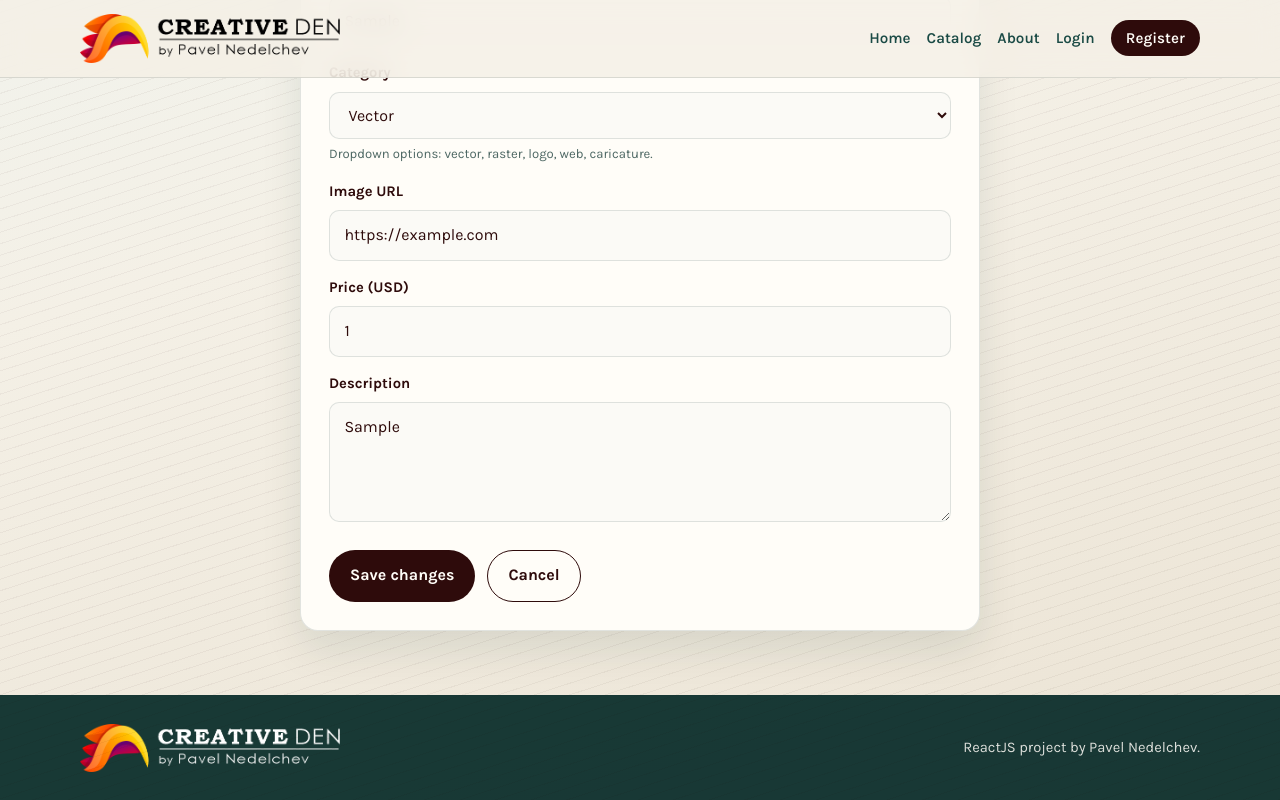
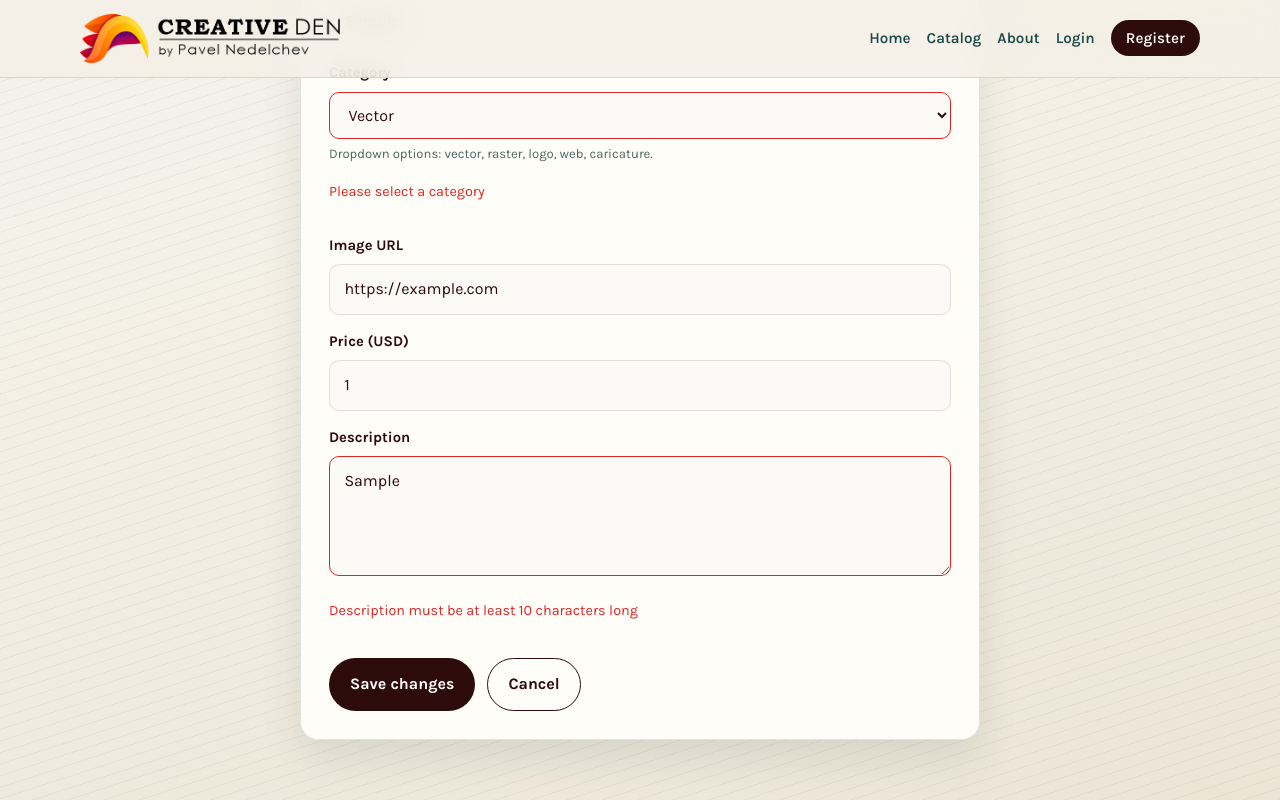
Before and after one commit to PavNedNed/ReactJS-Project---Creative-DEN, a React (Vite) app: page /graphics/1/edit in a window 1280 px wide. Both pictures are taken after typing "Sample", "https://example.com", "Sample" into the empty fields and a click on the button "Save changes". Shown: the part 428-1228 px from the top of the page. Built offline with nearby package versions, Linux system fonts and the light colour scheme; no server answers; the database is empty.

Commit message:
Add Edit form validation

```diff
--- a/src/components/create/Create.jsx
+++ b/src/components/create/Create.jsx
@@ -39,7 +39,7 @@ function Create() {
         setErrors(errors);
 
         if(Object.keys(errors).length > 0) {
-            console.log("Validation Errors", errors);
+            // console.log("Validation Errors", errors);
             return;
         }
 
--- a/src/components/edit/Edit.jsx
+++ b/src/components/edit/Edit.jsx
@@ -1,5 +1,8 @@
 import { Link, useParams, useNavigate } from "react-router";
 import { useState, useEffect } from "react";
+
+import graphicValidation from "../../utils/graphicValidation";
+import styles from "../../utils/error-field.module.css";
 
 import useFetch from "../../hooks/useFetch";
 
@@ -14,6 +17,10 @@ const initialValues = {
 };
 
 function Edit() {
+    const [values, setValues] = useState(initialValues);
+    const [errors, setErrors] = useState({});
+    // console.log(values);
+
     const { graphicId } = useParams();
     const navigate = useNavigate();
 
@@ -22,8 +29,7 @@ function Edit() {
         `select=*&id=eq.${graphicId}`
     );
 
-    const [values, setValues] = useState(initialValues);
-    // console.log(values);
+
 
     // Populate the controlled form after fetching
     useEffect(() => {
@@ -51,6 +57,15 @@ function Edit() {
 
         event.preventDefault();
 
+        // validate the form values
+        const errors = graphicValidation(values);
+        setErrors(errors);
+
+        if (Object.keys(errors).length > 0) {
+            // console.log("Validation Errors", errors);
+            return;
+        }
+
         const result = await request(
             "PATCH",
             values,
@@ -64,8 +79,9 @@ function Edit() {
         }
     }
 
-
-
+    const inputClass = (field) => {
+        return errors[field] ? styles['error-field'] : '';
+    };
 
     return (
         <main>
@@ -84,12 +100,13 @@ function Edit() {
                     <div className="form-grid">
                         <div className="field">
                             <label htmlFor="title">Title</label>
-                            <input id="title" name="title" type="text" value={values.title} onChange={changeHandler} required />
+                            <input id="title" name="title" type="text" value={values.title} onChange={changeHandler} className={inputClass("title")} />
                         </div>
+                        {errors.title && <div className={styles['error-message']}>{errors.title}</div>}
 
                         <div className="field">
                             <label htmlFor="category">Category</label>
-                            <select id="category" name="category"  value={values.category} onChange={changeHandler} required>
+                            <select id="category" name="category" value={values.category} onChange={changeHandler} className={inputClass("category")}>
                                 <option value="vector" >Vector</option>
                                 <option value="raster" >Raster</option>
                                 <option value="logo" >Logo</option>
@@ -98,6 +115,7 @@ function Edit() {
                             </select>
                             <p className="field-hint">Dropdown options: vector, raster, logo, web, caricature.</p>
                         </div>
+                        {errors.category && <div className={styles['error-message']}>{errors.category}</div>}
 
                         <div className="field">
                             <label htmlFor="imageUrl">Image URL</label>
@@ -105,22 +123,25 @@ function Edit() {
                                 id="imageUrl"
                                 name="imageUrl"
                                 type="url"
-                                value={values.imageUrl} onChange={changeHandler}
-                                placeholder="image URL"
-                                required
+                                value={values.imageUrl} onChange={changeHandler} className={inputClass("imageUrl")}
+                                placeholder="Image URL"
+
                             />
                         </div>
+                        {errors.imageUrl && <div className={styles['error-message']}>{errors.imageUrl}</div>}
 
                         <div className="field">
                             <label htmlFor="price">Price (USD)</label>
-                            <input id="price" name="price" type="number" min="1" step="1" value={values.price} onChange={changeHandler} required />
+                            <input id="price" name="price" type="number" min="1" step="1" value={values.price} onChange={changeHandler} className={inputClass("price")} />
                         </div>
+                        {errors.price && <div className={styles['error-message']}>{errors.price}</div>}
 
                         <div className="field">
                             <label htmlFor="description">Description</label>
-                            <textarea id="description" name="description" value={values.description} onChange={changeHandler} required>
+                            <textarea id="description" name="description" value={values.description} onChange={changeHandler} className={inputClass("description")}>
                             </textarea>
                         </div>
+                        {errors.description && <div className={styles['error-message']}>{errors.description}</div>}
                     </div>
 
                     <div className="form-actions">
```
